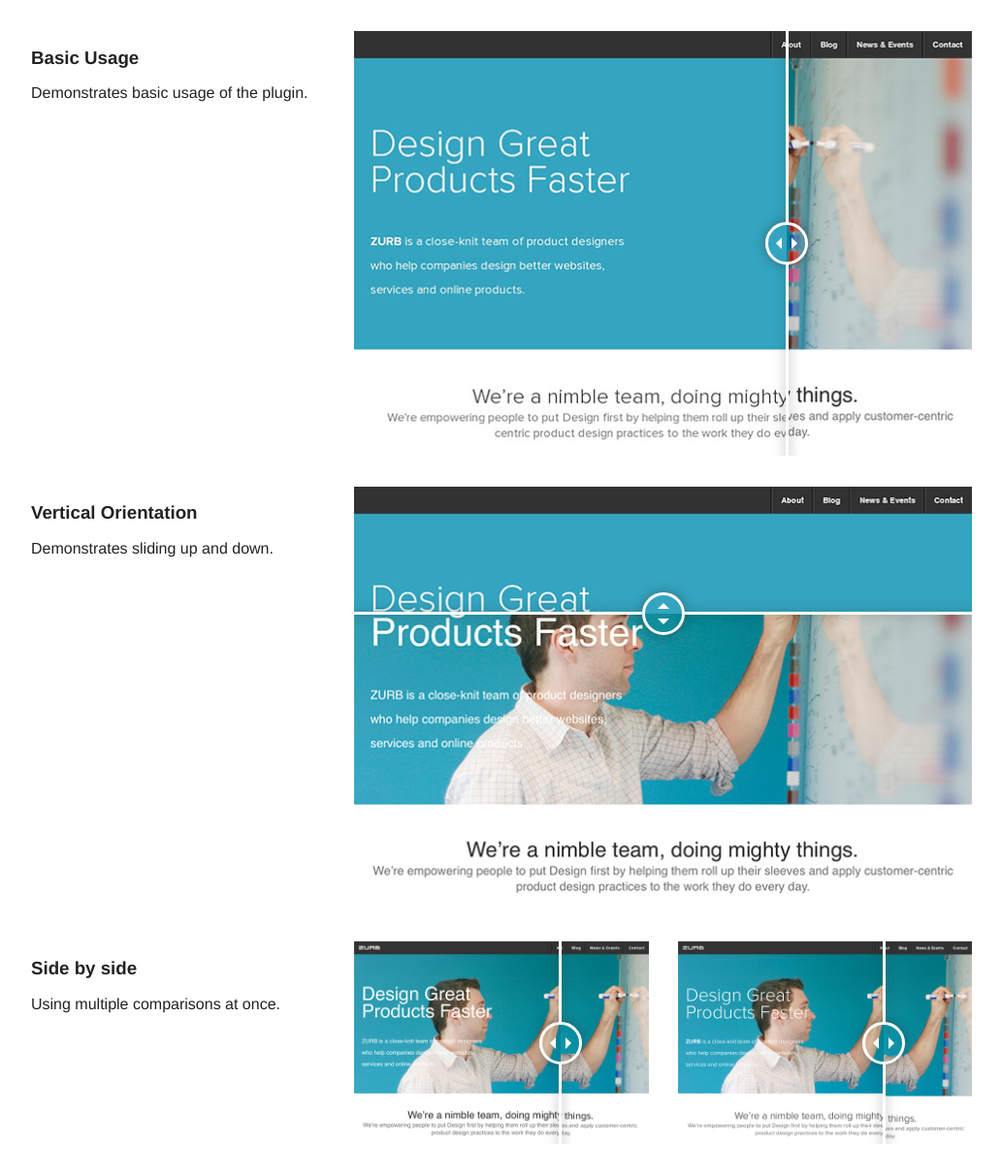
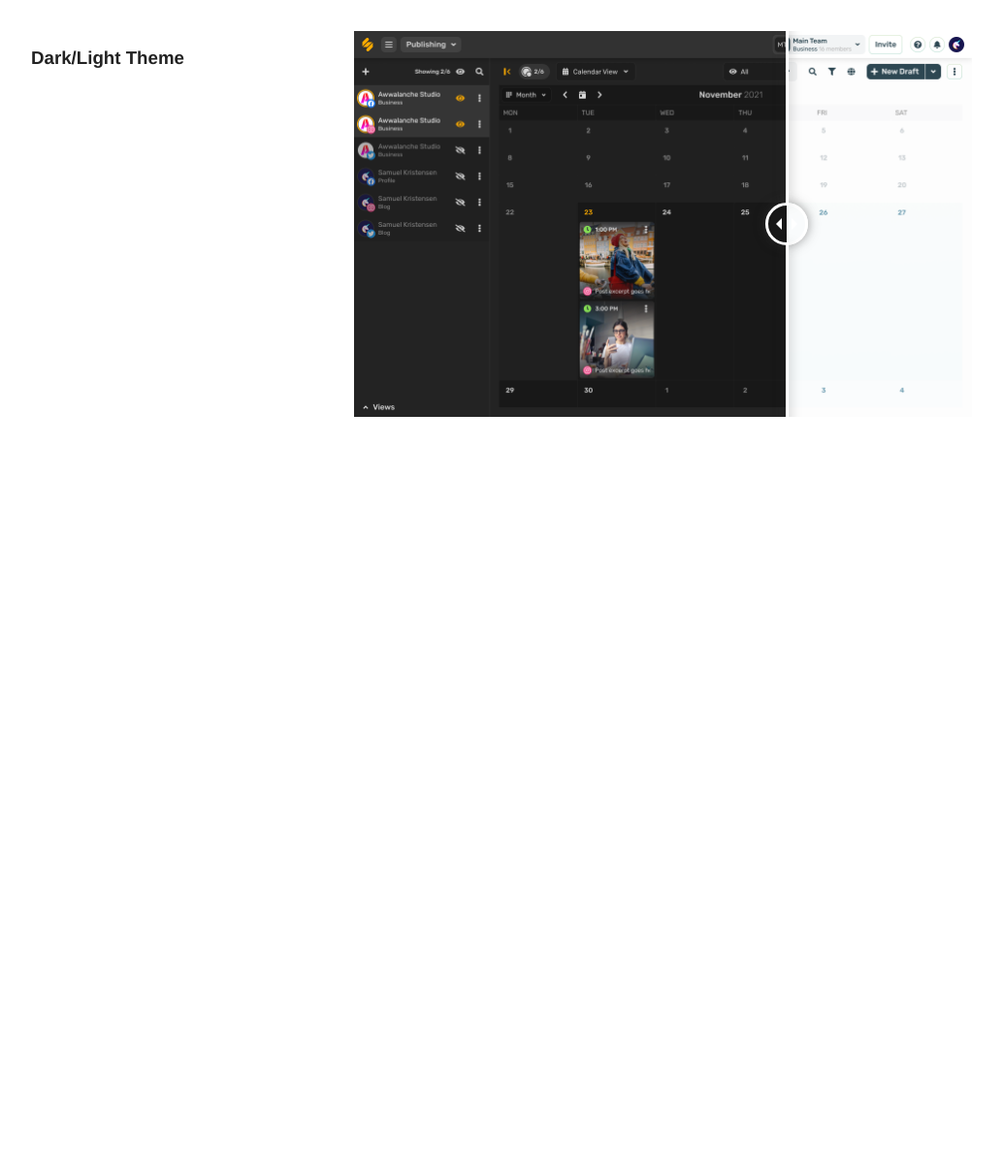
Before and after one commit to dgluschenko/sandbox, a website: page index.html in a window 1280 px wide. Shown: the whole page at 97% size, without its empty margins (123-1156 px from the left). After the commit the page ends 800 px from the top, so only its background shows below. Drawn offline with nearby package versions, Linux system fonts and the light colour scheme; files whose address does not match are found by name.

Commit message:
Update index.html

```diff
--- a/index.html
+++ b/index.html
@@ -16,45 +16,12 @@
 
     <div class="row" style="margin-top: 2em;">
       <div class="large-4 columns">
-        <h3>Basic Usage</h3>
-        <p>Demonstrates basic usage of the plugin.</p>
+        <h3>Dark/Light Theme</h3>
       </div>
       <div class="large-8 columns">
         <div class="twentytwenty-container">
-          <img src="img/1_1.jpg" />
-          <img src="img/1_2.jpg" />
-        </div>
-      </div>
-    </div>
-
-    <div class="row" style="margin-top: 2em; margin-bottom: 2em;">
-      <div class="large-4 columns">
-        <h3>Vertical Orientation</h3>
-        <p>Demonstrates sliding up and down.</p>
-      </div>
-      <div class="large-8 columns">
-        <div class="twentytwenty-container" data-orientation="vertical">
-          <img src="img/1_1.jpg" />
-          <img src="img/1_2.jpg" />
-        </div>
-      </div>
-    </div>
-
-    <div class="row" style="margin-bottom: 2em;">
-      <div class="large-4 columns">
-        <h3>Side by side</h3>
-        <p>Using multiple comparisons at once.</p>
-      </div>
-      <div class="large-4 columns">
-        <div class="twentytwenty-container">
-          <img src="img/2_1.jpg" />
-          <img src="img/2_2.jpg" />
-        </div>
-      </div>
-      <div class="large-4 columns">
-        <div class="twentytwenty-container">
-          <img src="img/3_1.jpg" />
-          <img src="img/3_2.jpg" />
+          <img src="Accouunts-before.png" />
+          <img src="Accouunts-after.png" />
         </div>
       </div>
     </div>
```
